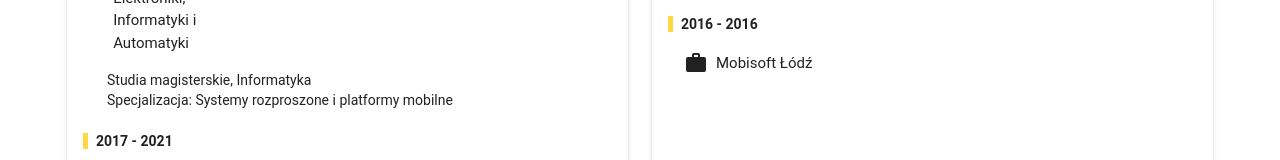
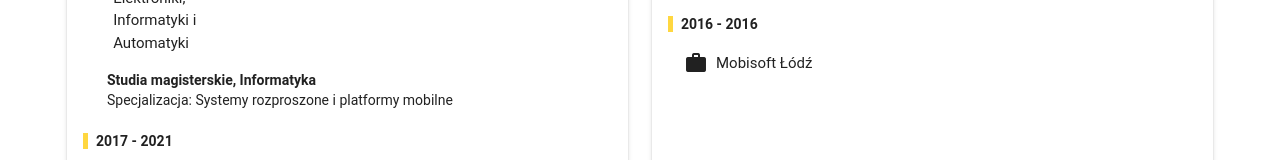
Before and after one commit to startled-cat/cv, an Angular app: page / in a window 1280 px wide. Both pictures are taken after a click on the button 347 px from the left and 414 px from the top of the page. Shown: the part 444-604 px from the top of the page. Built offline with nearby package versions, Linux system fonts and the light colour scheme.

Commit message:
2 files modified

```diff
--- a/src/app/main-content.css
+++ b/src/app/main-content.css
@@ -102,3 +102,6 @@ a {
   border-left: 5px solid #ffd740;
   padding-left: 0.5rem;
 }
+.experience-desc {
+  font-weight: 700;
+}
--- a/src/app/main-content.html
+++ b/src/app/main-content.html
@@ -102,8 +102,7 @@
                     <mat-panel-description>
                     </mat-panel-description>
                   </mat-expansion-panel-header>
-                  <b></b>
-                  <div>{{school.desc}}</div>
+                  <div class="experience-desc">{{school.desc}}</div>
                   <div>{{school.more}}</div>
                 </mat-expansion-panel>
 
@@ -138,7 +137,7 @@
                   </mat-expansion-panel-header>
 
 
-                  <div>{{job.desc}}</div>
+                  <div class="experience-desc">{{job.desc}}</div>
 
                   <div mat-line *ngIf="job.more">{{job.more}}</div>
                   <div mat-line *ngFor="let item of job.list">- {{item}}</div>
```
